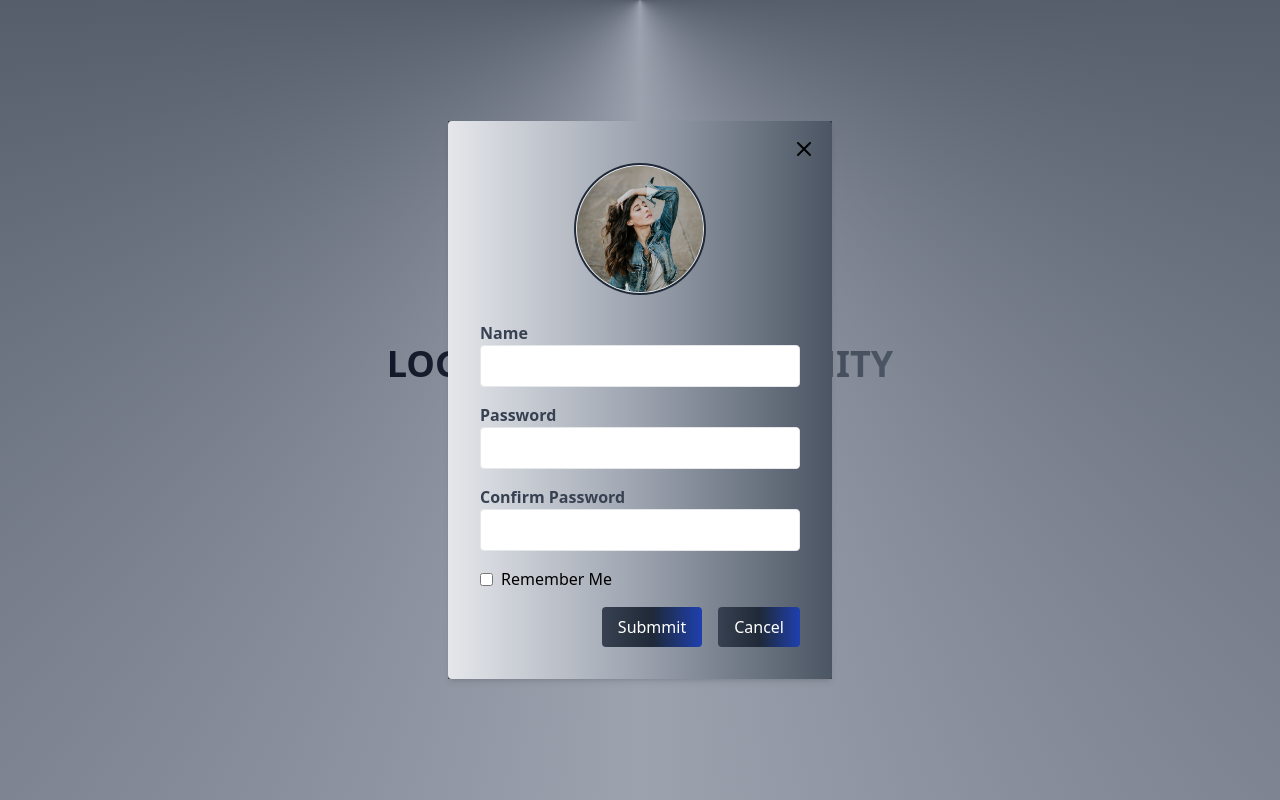
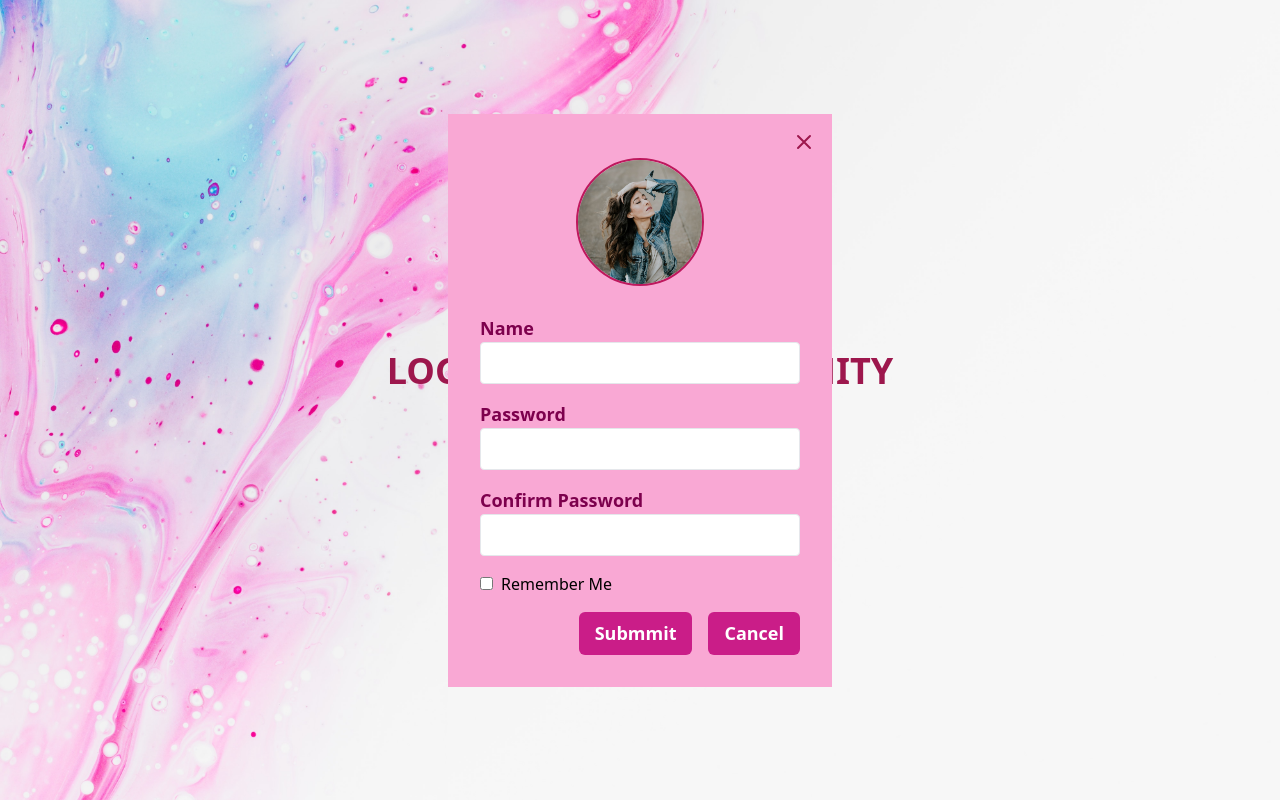
Before and after one commit to AminnaKhalid/login, a website built with Vite: page index.html in a window 1280 px wide. Both pictures are taken after a click on the button "Login". Built offline with nearby package versions, Linux system fonts and the light colour scheme.

Commit message:
changes made in index.html file

```diff
--- a/index.html
+++ b/index.html
@@ -4,33 +4,32 @@
 <head>
     <meta charset="UTF-8">
     <meta name="viewport" content="width=device-width, initial-scale=1.0">
+    <link rel="stylesheet" href="./src/style.css">
     <title>Document</title>
 
     <link rel="stylesheet" href="./src/main.css">
 </head>
 
-<body
-    class="flex flex-col justify-center items-center min-h-screen bg-[conic-gradient(at_top,_var(--tw-gradient-stops))] from-gray-900 via-gray-400 to-gray-900">
+<body class="flex flex-col justify-center items-center min-h-screen scroll-smooth">
     <div>
         <!-- heading of the page -->
-        <h1
-            class="text-4xl font-bold bg-gradient-to-b from-gray-900 to-gray-600 bg-gradient-to-r bg-clip-text text-transparent">
+        <h1 class="md:text-4xl text-2xl font-semibold md:font-bold
+            text-pink-800">
             LOGIN TO OUR COMMUNITY </h1>
     </div>
     <!-- login and signup button inside the div -->
-    <div>
-        <button id="openModal"
-            class="bg-gradient-to-b from-gray-900 to-gray-600 bg-gradient-to-r text-white px-4 py-2 rounded shadow-lg shadow-gray-300">Login</button>
-        <button id="openmodal2"
-            class="bg-gradient-to-b from-gray-900 to-gray-600 bg-gradient-to-r  text-white px-4 py-2 m-4 rounded shadow-lg shadow-gray-300">
+    <div class="mt-4">
+        <button id="openModal" class="btn
+         ">Login</button>
+        <button id="openmodal2" class="btn">
             Sign
             Up</button>
     </div>
-    <!-- modal that appers after clicking the button -->
+    <!-- modal that appers after clicking the login  button -->
     <div id="modal" class="hidden fixed bg-black bg-opacity-50 ">
         <div class="flex  md:justify-center md:items-center ">
-            <div class="bg-gradient-to-r from-gray-200 via-gray-400 to-gray-600 p-8 rounded shadow-md md:w-96 ">
-                <button id="closeModal" class="absolute top-4 right-4 text-black hover:text-gray-800">
+            <div class="p-8 bg-pink-300 md:w-96 ">
+                <button id="closeModal" class="absolute top-4 right-4 text-pink-800">
                     <svg xmlns="http://www.w3.org/2000/svg" class="h-6 w-6" fill="none" viewBox="0 0 24 24"
                         stroke="currentColor">
                         <path stroke-linecap="round" stroke-linejoin="round" stroke-width="2"
@@ -39,22 +38,23 @@
                 </button>
                 <div class="flex items-center justify-center p-3">
                     <img src="./src/image/dp1.avif" alt=""
-                        class="object-cover object-center rounded-full border w-32 h-32 ring-2 ring-gray-800">
+                        class="object-cover object-center rounded-full w-32 h-32 border-pink-700 border-solid border-2">
                 </div>
                 <!-- form inside the modal -->
                 <form class="mt-4">
                     <div class="mb-4">
-                        <label for="name" class="block text-gray-700 font-semibold">Name</label>
+                        <label for="name" class="
+                        label text-lg">Name</label>
                         <input type="text" id="name" name="name"
                             class="w-full px-4 py-2 rounded border focus:ring focus:ring-blue-300" required>
                     </div>
                     <div class="mb-4">
-                        <label for="password" class="block text-gray-700 font-semibold">Password</label>
+                        <label for="password" class=" label text-lg">Password</label>
                         <input type="password" id="password" name="password"
                             class="w-full px-4 py-2 rounded border focus:ring focus:ring-blue-300" required>
                     </div>
                     <div class="mb-4">
-                        <label for="confirmPassword" class="block text-gray-700 font-semibold">Confirm Password</label>
+                        <label for="confirmPassword" class=" label text-lg">Confirm Password</label>
                         <input type="password" id="confirmPassword" name="confirmPassword"
                             class="w-full px-4 py-2 rounded border focus:ring focus:ring-blue-300" required>
                     </div>
@@ -75,10 +75,8 @@
                     </div>
                     <!-- buttons inside the modal form -->
                     <div class="flex justify-end mt-4 space-x-4">
-                        <button type="submit"
-                            class="bg-gradient-to-r from-gray-700 via-gray-800 to-blue-800 text-white px-4 py-2 rounded">Submmit</button>
-                        <button type="button" id="cancelButton"
-                            class="bg-gradient-to-r from-gray-700 via-gray-800 to-blue-800  text-white px-4 py-2 rounded">Cancel</button>
+                        <button type="submit" class="btn  bg-pink-800">Submmit</button>
+                        <button type="button" id="cancelButton" class="btn bg-pink-800">Cancel</button>
                     </div>
                 </form>
             </div>
@@ -88,7 +86,7 @@
 
     <div id="modal_2" class="hidden fixed  bg-black bg-opacity-50 ">
         <div class="flex items-center justify-center">
-            <div class="bg-gradient-to-r from-gray-200 via-gray-400 to-gray-600 p-8 rounded shadow-md md:w-96">
+            <div class="p-8 bg-pink-300 md:w-96">
                 <button id="closeModal2" class="absolute top-4 right-4 text-black hover:text-gray-800">
                     <svg xmlns="http://www.w3.org/2000/svg" class="h-6 w-6" fill="none" viewBox="0 0 24 24"
                         stroke="currentColor">
@@ -96,24 +94,24 @@
                             d="M6 18L18 6M6 6l12 12" />
                     </svg>
                 </button>
-                <div class="flex items-center justify-center text-2xl font-bold">
+                <div class="flex items-center justify-center text-2xl font-bold text-pink-800">
                     SIGN UP
                 </div>
                 <!-- form inside the modal -->
                 <form class="mt-4">
                     <div class="mb-4">
-                        <label for="name" class="block text-gray-700 font-semibold">Name</label>
+                        <label for="name" class=" label text-lg">Name</label>
                         <input type="text" id="name" name="name"
                             class="w-full px-4 py-2 rounded border focus:ring focus:ring-blue-300" required>
                     </div>
                     <div class="mb-4">
-                        <label for="email" class="block text-gray-700 font-semibold">Email
+                        <label for="email" class=" label text-lg">Email
                         </label>
                         <input type="email" id="email" name="email"
                             class="w-full px-4 py-2 rounded border focus:ring focus:ring-blue-300" required>
                     </div>
                     <div class="mb-4">
-                        <label for="password" class="block text-gray-700 font-semibold">Password</label>
+                        <label for="password" class=" label text-lg">Password</label>
                         <input type="password" id="password" name="password"
                             class="w-full px-4 py-2 rounded border focus:ring focus:ring-blue-300" required>
                     </div>
@@ -125,8 +123,7 @@
                     </div>
                     <!-- buttons inside the modal form -->
                     <div class="flex justify-end mt-4 space-x-4">
-                        <button type="submit"
-                            class="bg-gradient-to-r from-gray-700 via-gray-800 to-blue-800 text-white px-4 py-2 rounded">Submmit</button>
+                        <button type="submit" class="btn bg-pink-700">Submmit</button>
 
                     </div>
                 </form>
--- /dev/null
+++ b/src/style.css
@@ -0,0 +1,42 @@
+body{
+    background-image: url('./image/bg2.jpg');
+        background-position: center;
+        background-repeat: no-repeat;
+        background-size: cover;
+}
+.btn{
+    color: white;
+        background-color: #ca1d88;
+        font-size: 1.125rem;
+        font-weight: 600;
+
+        padding: 0.5rem 1rem;
+
+        border-radius: 0.375rem;
+
+        transition: background-color 200ms ease-in-out, border 200ms ease-in-out, color 200ms ease-in-out;
+        border: none;
+        cursor: pointer;
+}
+.btn:hover{
+    background: transparent;
+    border: solid;
+    border-color: #ca1d88;
+    border-radius: 0.375rem;
+    color:#ca1d88 ;
+}
+
+.pic{
+    background-image: url('./image/bg.jpg');
+        background-position: center;
+        background-repeat: no-repeat;
+        background-size: cover;
+
+
+}
+
+.label{
+    color: #7d004d;
+    display: block;
+    font-weight: bold;
+}
```
Also changed, not shown: src/image/bg.jpg (added), src/image/bg2.jpg (added).
